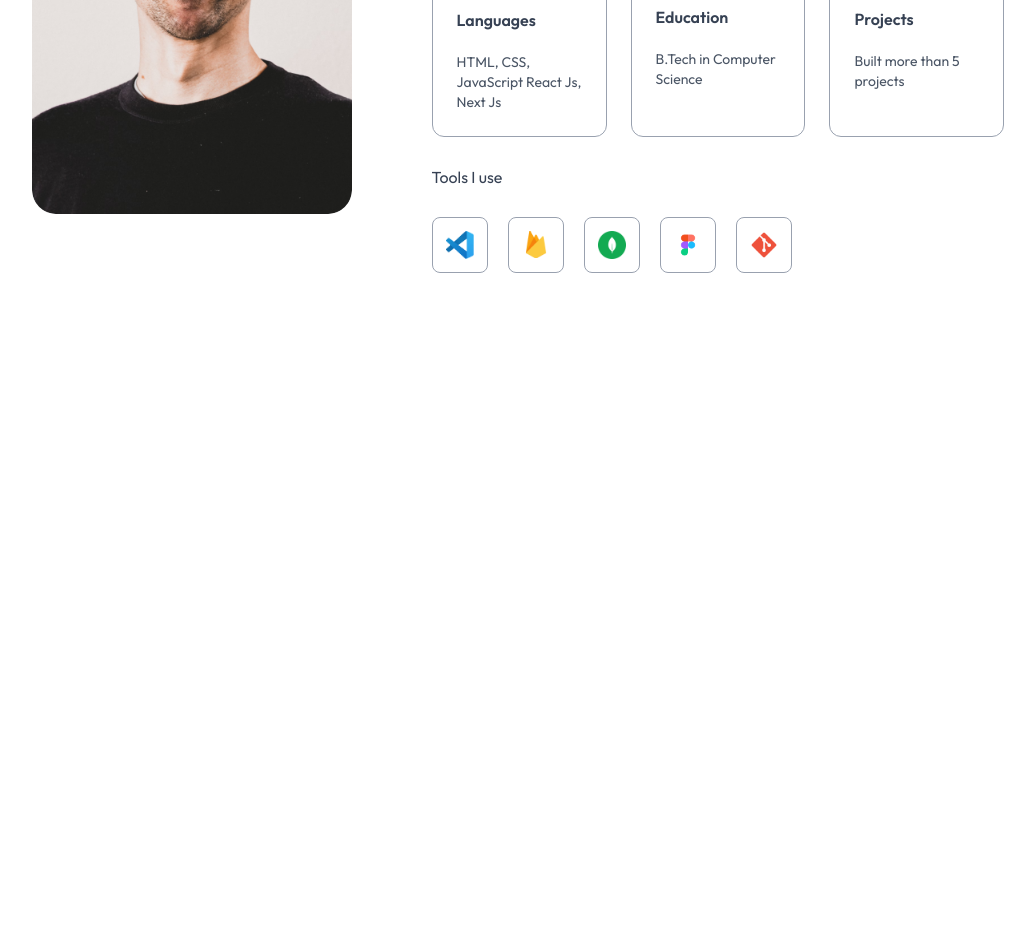
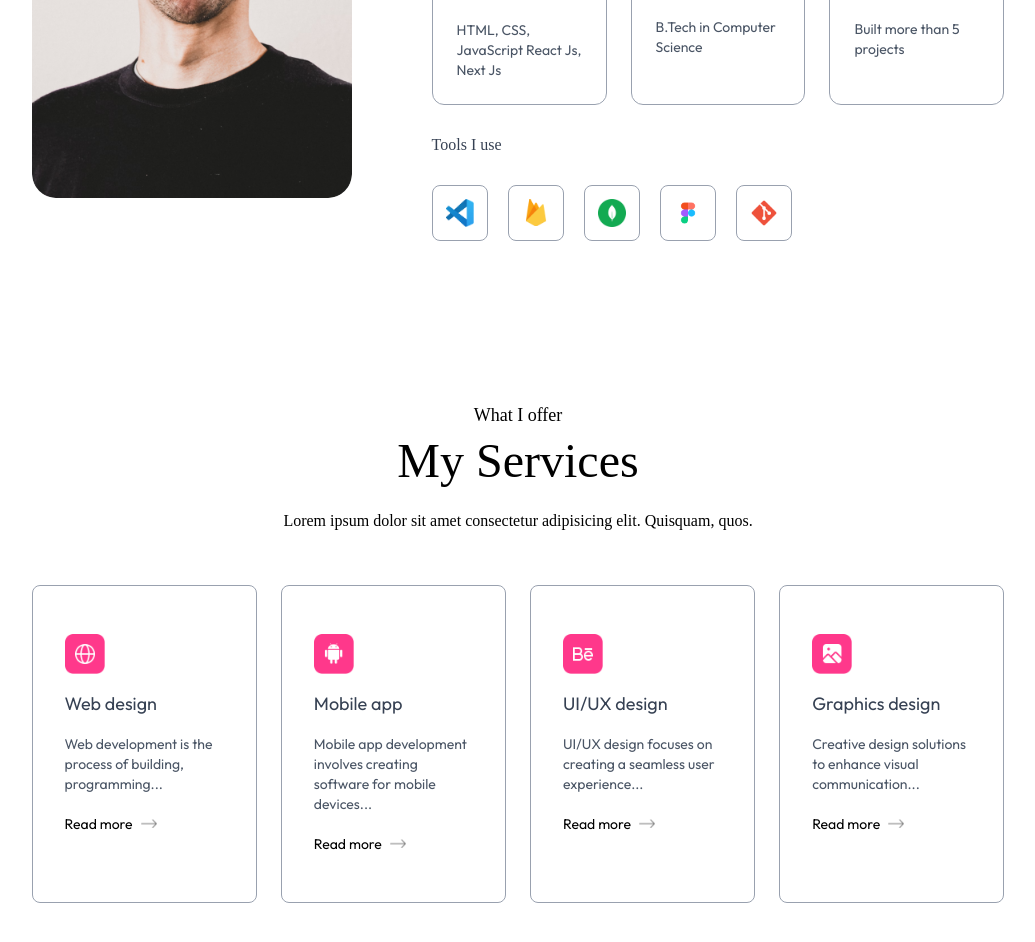
Before and after one commit to gurkirtheerey/gheerey, a Next.js app: page / in a window 1280 px wide. Shown: the part 1280-2222 px from the top of the page, without its empty margins (122-1157 px from the left). Before the commit the page ends 1673 px from the top, so only its background shows below. Built offline with nearby package versions, Linux system fonts and the light colour scheme; a web font is replaced by a local one.

Commit message:
services section

```diff
--- /dev/null
+++ b/app/components/Services.tsx
@@ -0,0 +1,38 @@
+import { assets } from "@/assets/assets";
+import { serviceData } from "@/assets/assets";
+import Image from "next/image";
+
+const Services = () => {
+  return (
+    <div id="services" className="w-full px-[12%] py-10 scroll-mt-20">
+      <h4 className="text-center mb-2 text-lg font-Ovo">What I offer</h4>
+      <h2 className="text-center text-5xl font-Ovo">My Services</h2>
+      <p className="text-center mx-auto max-w-2xl mt-5 mb-12 font-Ovo">
+        Lorem ipsum dolor sit amet consectetur adipisicing elit. Quisquam, quos.
+      </p>
+
+      <div className="grid grid-cols-auto gap-6 my-10">
+        {serviceData.map(({ icon, title, description, link }, index) => (
+          <div
+            key={index}
+            className="border border-gray-400 rounded-lg px-8 py-12 hover:shadow-black cursor-pointer hover:bg-lightHover hover:-translate-y-1 transition-all duration-300"
+          >
+            <Image src={icon} alt={title} className="w-10" />
+            <h3 className="text-lg my-4 text-gray-700">{title}</h3>
+            <p className="text-sm text-gray-600 leading-5">{description}</p>
+            <a href={link} className="flex items-center gap-2 text-sm mt-5">
+              Read more
+              <Image
+                src={assets.right_arrow}
+                alt="arrow_right"
+                className="w-4"
+              />
+            </a>
+          </div>
+        ))}
+      </div>
+    </div>
+  );
+};
+
+export default Services;
--- a/app/globals.css
+++ b/app/globals.css
@@ -19,3 +19,15 @@
   --shadow-black: 4px 4px 0 #000;
   --shadow-white: 4px 4px 0 #fff;
 }
+
+@theme {
+  --grid-template-columns-auto: repeat(auto-fit, minmax(200px, 1fr));
+}
+
+.font-Ovo {
+  font-family: var(--font-Ovo);
+}
+
+.font-Outfit {
+  font-family: var(--font-Outfit);
+}
--- a/app/page.tsx
+++ b/app/page.tsx
@@ -2,12 +2,15 @@
 import Navbar from "./components/Navbar";
 import Header from "./components/Header";
 import About from "./components/About";
+import Services from "./components/Services";
+
 export default function Home() {
   return (
     <>
       <Navbar />
       <Header />
       <About />
+      <Services />
     </>
   );
 }
```
